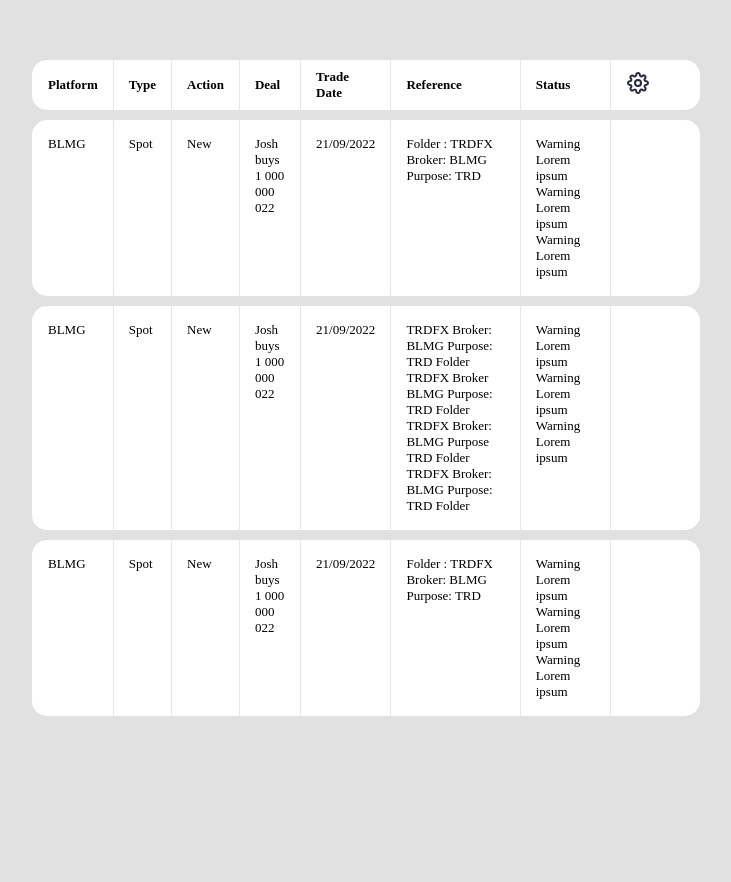
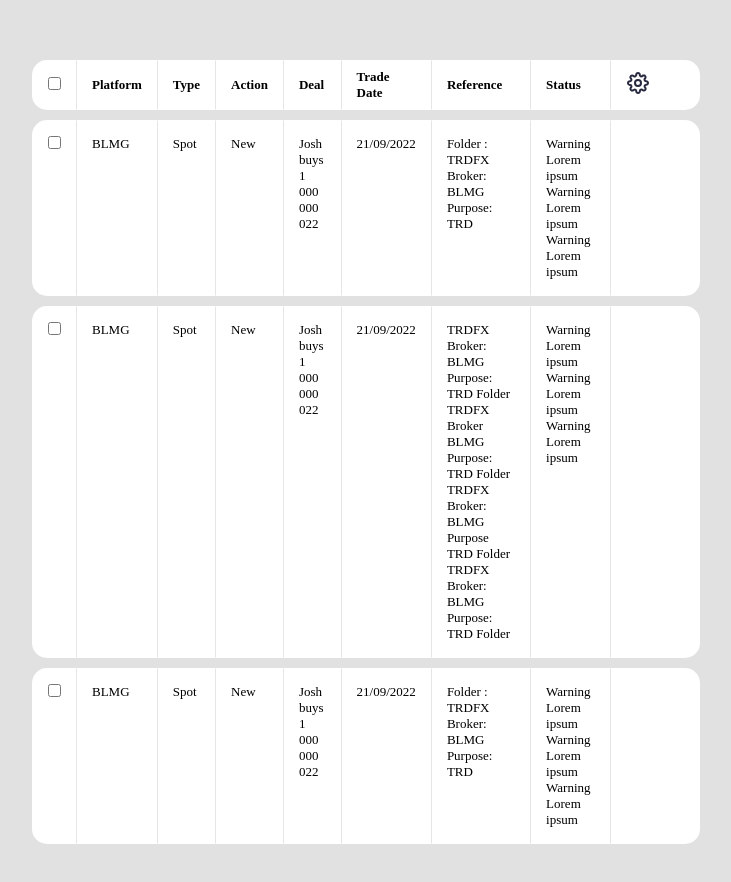
Before and after one commit to karlidaganil/table-test, a React (Vite) app: page / in a window 1280 px wide. Shown: the top 882 px of the page, without its empty margins (18-749 px from the left). Before the commit the page ends 800 px from the top, so only its background shows below. Built offline with nearby package versions, Linux system fonts and the light colour scheme.

Commit message:
code refacored

```diff
--- a/src/App.jsx
+++ b/src/App.jsx
@@ -129,9 +129,9 @@ function App() {
         data={data}
         columns={columns}
         setSelectedRows={setSelectedRows}
-        checkboxed={false}
+        checkboxed={true}
         rowHoverStyle={{
-          background: true,
+          background: false,
           border: true,
         }}
         selectedNode={
--- a/src/GdlTableCheckbox.jsx
+++ b/src/GdlTableCheckbox.jsx
@@ -73,10 +73,6 @@ const GdlTableCheckbox = ({
 
   console.log(getSelectedRowModel());
 
-  const rowHoverClassNames = `${
-    !rowHoverStyle.background ? "no-hover-bg" : ""
-  } ${!rowHoverStyle.border ? "no-hover-border" : ""}`;
-
   return (
     <>
       {isAnyRowSelected && (
@@ -118,7 +114,13 @@ const GdlTableCheckbox = ({
         )}
         <tbody>
           {getRowModel().rows.map((row) => (
-            <tr key={row.id} className={rowHoverClassNames}>
+            <tr
+              key={row.id}
+              className={classNames({
+                "no-hover-bg": !rowHoverStyle.background,
+                "no-hover-border": !rowHoverStyle.border,
+              })}
+            >
               {row.getVisibleCells().map((cell, index) => (
                 <td
                   key={cell.id}
--- a/src/index.scss
+++ b/src/index.scss
@@ -61,10 +61,6 @@ thead tr th {
   margin-top: 10px;
 }
 
-.mr {
-  margin: 0px 10px;
-}
-
 table {
   tbody {
     tr:not(.no-hover-border) {
@@ -116,3 +112,7 @@ table {
   background-color: red;
   color: white;
 }
+
+.mr {
+  margin: 0px 10px;
+}
```
